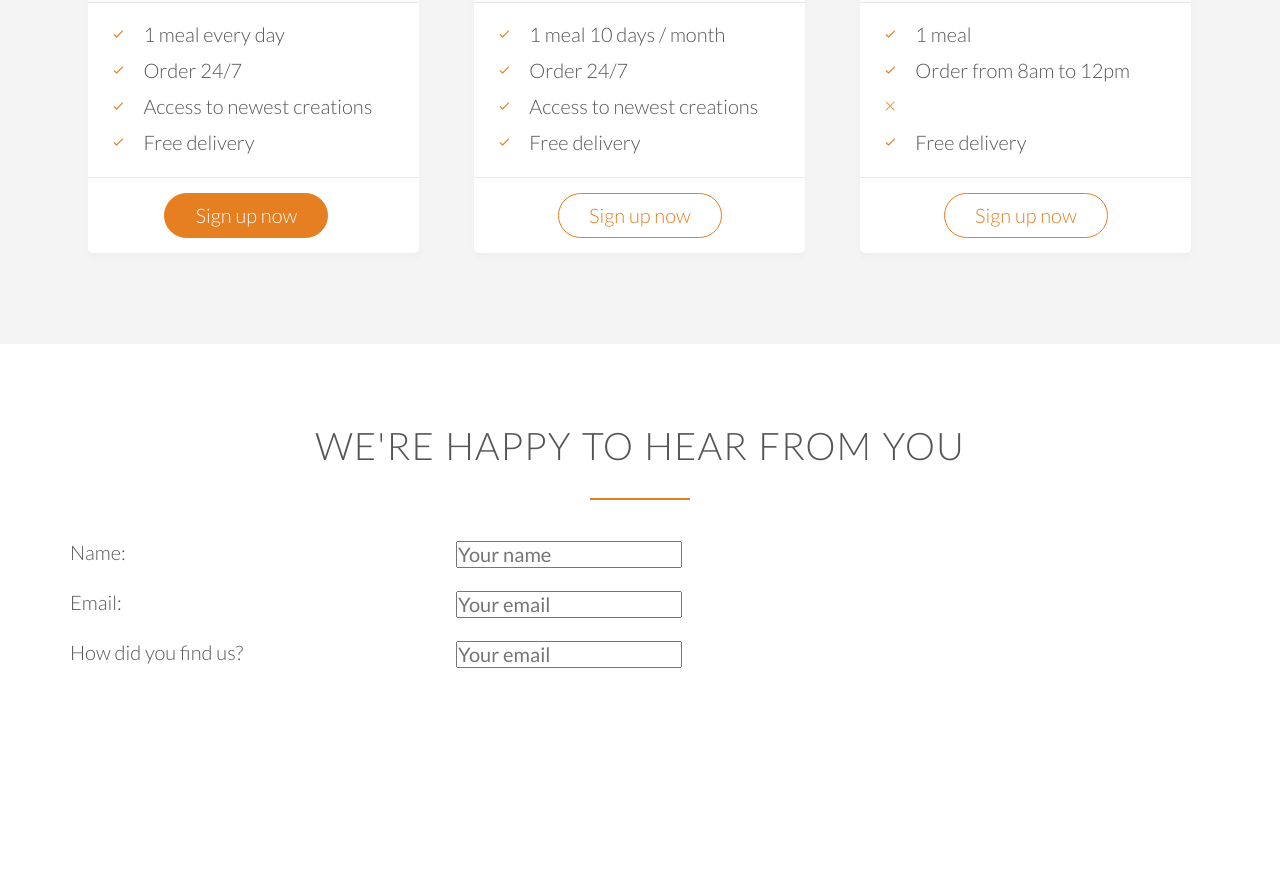
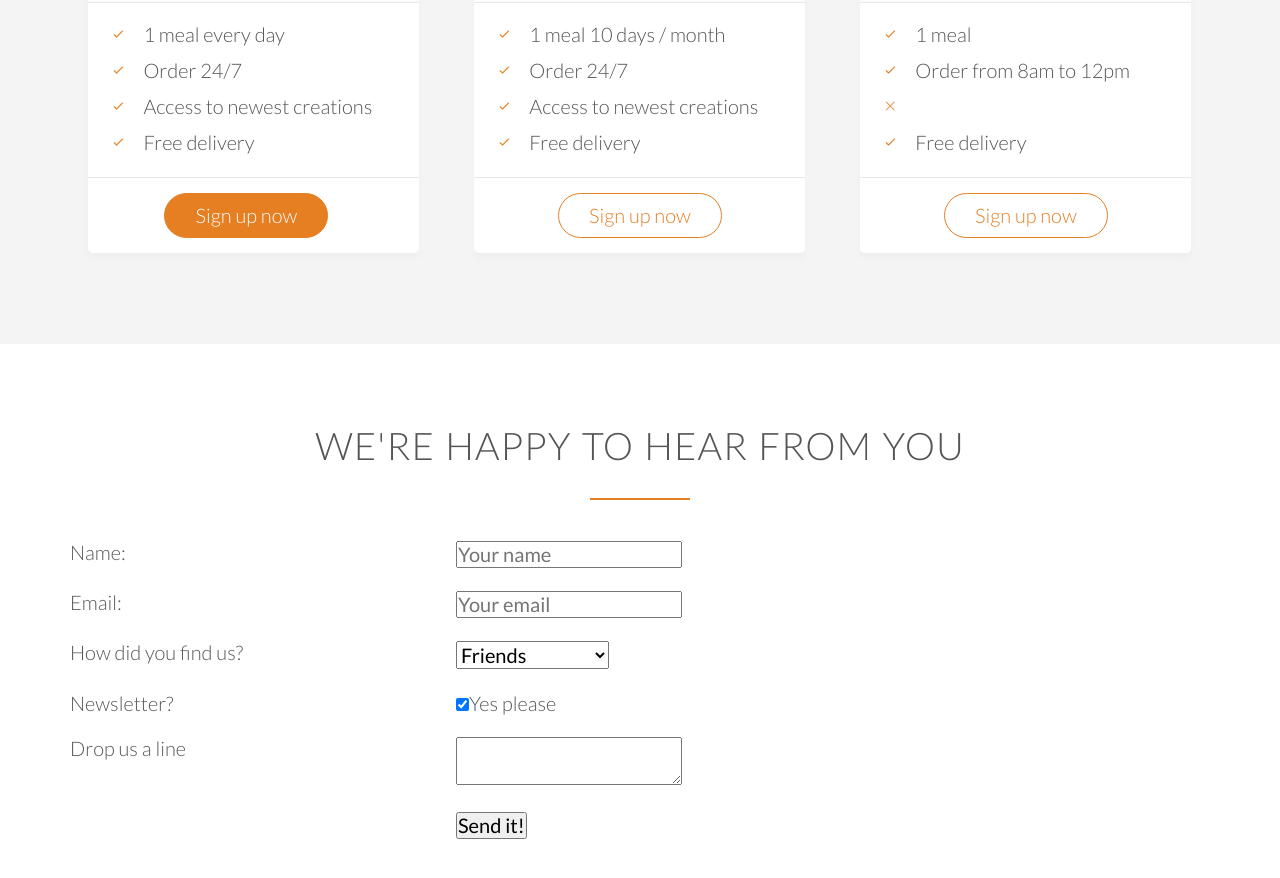
Before and after one commit to acnikzad/Omnifood, a plain HTML site: page index.html in a window 1280 px wide. Shown: the part 4298-5176 px from the top of the page. Before the commit the page ends 5057 px from the top, so only its background shows below. Drawn offline with Linux system fonts and the light colour scheme; files whose address does not match are found by name.

Commit message:
added new section

```diff
--- a/index.html
+++ b/index.html
@@ -300,7 +300,7 @@
         <form method="post" action="#" class="contact-form">
           <div class="row">
             <div class="col span-1-of-3">
-              <label>Name:</label>
+              <label for="name">Name:</label>
             </div>
             <div class="col span-2-of-3">
               <input type="text" name="name" id="name" placeholder="Your name" required>
@@ -308,7 +308,7 @@
           </div>
           <div class="row">
             <div class="col span-1-of-3">
-              <label>Email:</label>
+              <label for="email">Email:</label>
             </div>
             <div class="col span-2-of-3">
               <input type="email" name="email" id="email" placeholder="Your email" required>
@@ -316,10 +316,39 @@
           </div>
           <div class="row">
             <div class="col span-1-of-3">
-              <label>How did you find us?</label>
+              <label for="find-us">How did you find us?</label>
             </div>
             <div class="col span-2-of-3">
-              <input type="email" name="email" id="email" placeholder="Your email" required>
+              <select name="find-us" id="find-us" required>
+                <option value="friends">Friends</option>
+                <option value="search">Search Engine</option>
+                <option value="advertisement">Advertisement</option>
+                <option value="other">Other</option>
+              </select>
+            </div>
+          </div>
+          <div class="row">
+            <div class="col span-1-of-3">
+              <label>Newsletter?</label>
+            </div>
+            <div class="col span-2-of-3">
+              <input type="checkbox" name="news" id="news" checked>Yes please
+            </div>
+          </div>
+          <div class="row">
+            <div class="col span-1-of-3">
+              <label for="message">Drop us a line</label>
+            </div>
+            <div class="col span-2-of-3">
+              <textarea name="message"></textarea>
+            </div>
+          </div>
+          <div class="row">
+            <div class="col span-1-of-3">
+              <label>&nbsp;</label>
+            </div>
+            <div class="col span-2-of-3">
+              <input type="submit" value="Send it!">
             </div>
           </div>
         </form>
```
